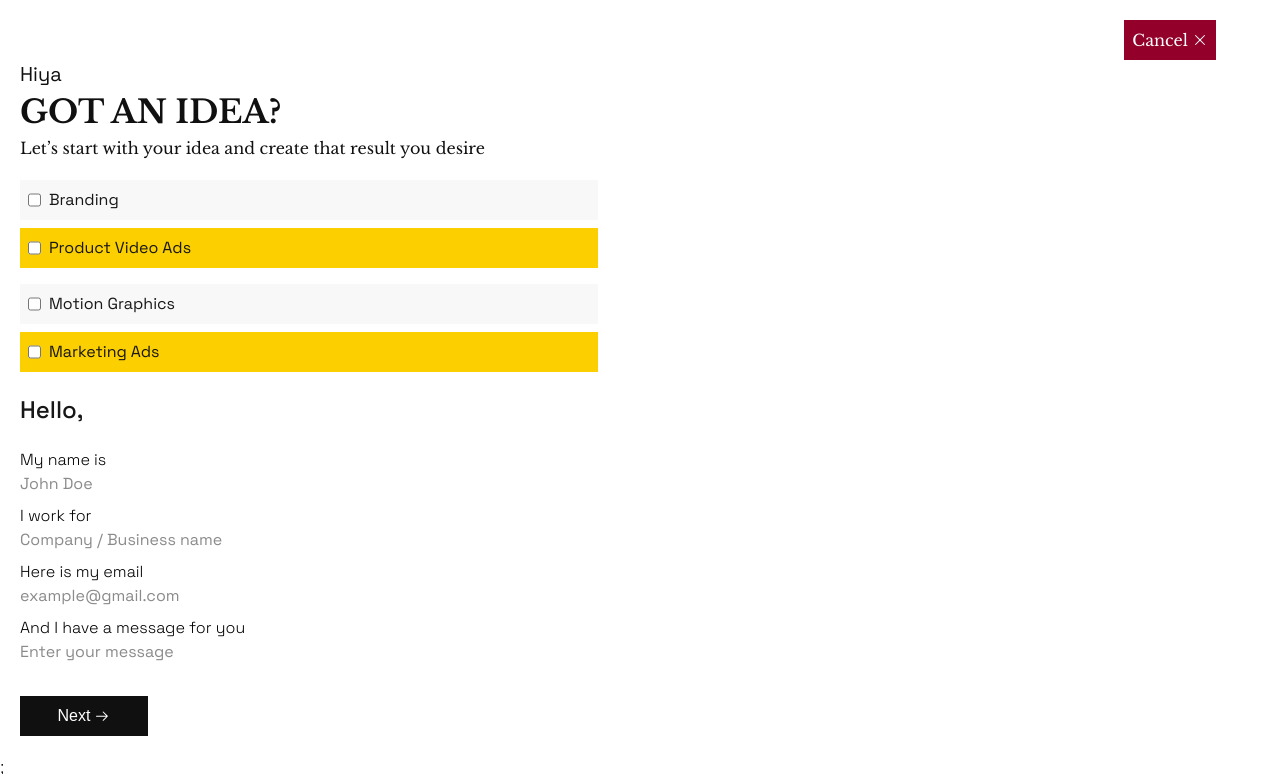
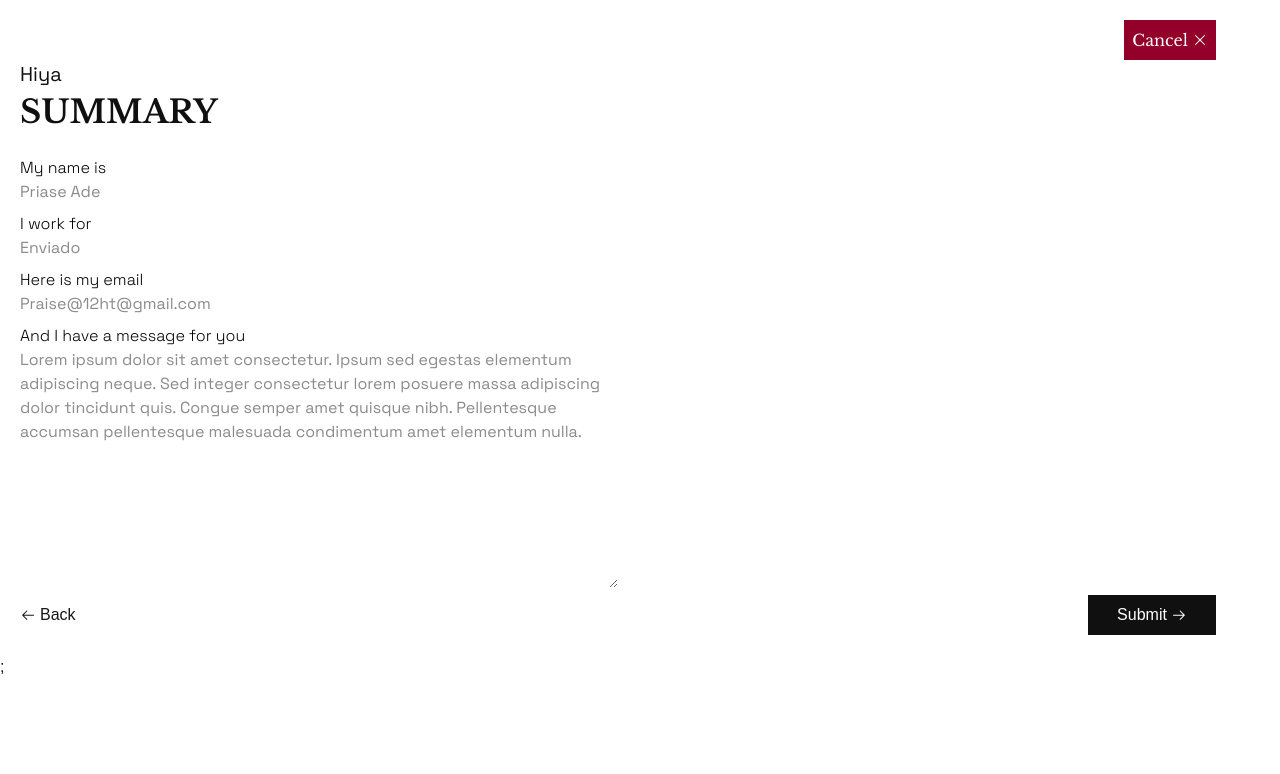
Before and after one commit to I-am-Esmart/enviado-nextjs, a Next.js app: page /contact-us in a window 1280 px wide. Both pictures are taken after a click on the button "Next". Shown: the top 774 px of the page. Built offline with nearby package versions, Linux system fonts and the light colour scheme.

Commit message:
added page change functionality

```diff
--- a/src/app/(landing-ui)/contact-us/page.tsx
+++ b/src/app/(landing-ui)/contact-us/page.tsx
@@ -1,21 +1,25 @@
+"use client";
 import Nav from "@/_components/EnviadoNav";
 import { libre, spaceGrotesk } from "@/utilities/customFonts";
+import { useState } from "react";
 import { LiaTimesSolid } from "react-icons/lia";
-import { GoArrowRight } from "react-icons/go";
+import { GoArrowLeft, GoArrowRight } from "react-icons/go";
 
 type Props = {};
 
 export default function ContactUs(props: Props) {
+  const [page, setPage] = useState(1);
+
   return (
     <div className={`w-full h-full bg-white`}>
       {/* <Nav /> */}
-
       {/* <div
         className={`relative min-h-screen pt-20 bg-[url('/assets/landingImage.png')] bg-center bg-cover bg-no-repeat`}
       >
         Contact Us
       </div> */}
-
+      {/* PAGE 1   */}
+      {page === 1 && (
         <div className={`w-[95%] flex flex-col my-5`}>
           <div className={`w-full flex justify-end`}>
             <button
@@ -45,7 +49,9 @@ export default function ContactUs(props: Props) {
                 <p>Branding</p>
               </div>
 
-            <div className={`w-full md:w-1/2 bg-[#FCCF00] mt-2 flex gap-2 p-2`}>
+              <div
+                className={`w-full md:w-1/2 bg-[#FCCF00] mt-2 flex gap-2 p-2`}
+              >
                 <input type="checkbox" name="" id="" className={``} />
                 <p className={``}>Product Video Ads</p>
               </div>
@@ -55,7 +61,9 @@ export default function ContactUs(props: Props) {
               <div className={`w-full md:w-1/2 bg-[#F8F8F8] flex gap-2  p-2`}>
                 <input type="checkbox" name="" id="" /> <p>Motion Graphics</p>
               </div>
-            <div className={`w-full md:w-1/2 bg-[#FCCF00] mt-2 flex gap-2 p-2`}>
+              <div
+                className={`w-full md:w-1/2 bg-[#FCCF00] mt-2 flex gap-2 p-2`}
+              >
                 <input type="checkbox" name="" id="" />
                 <p className={``}>Marketing Ads</p>
               </div>
@@ -102,8 +110,9 @@ export default function ContactUs(props: Props) {
               <p className={` text-[#000000] font-light`}>
                 And I have a message for you
               </p>
-            <input
-              type="text"
+              <textarea
+                rows={10}
+                name="message"
                 placeholder="Enter your message"
                 className={`w-full md:w-1/2`}
               />
@@ -111,11 +120,121 @@ export default function ContactUs(props: Props) {
           </div>
 
           <button
+            onClick={() => setPage(2)}
             className={`w-[8rem] flex justify-center items-center ml-5 mt-8 bg-[#101010] text-white p-2  gap-1`}
           >
             <span>Next</span> <GoArrowRight />
           </button>
         </div>
+      )}
+
+      {/* PAGE 2 */}
+      {page === 2 && (
+        <div className={`w-[95%] flex flex-col my-5`}>
+          <div className={`w-full flex justify-end`}>
+            <button
+              className={`${libre.className} bg-[#93002A] flex flex items-center gap-1 p-2 text-white`}
+            >
+              <span>Cancel</span>
+              <LiaTimesSolid />
+            </button>
+          </div>
+
+          <div className={`w-[90%]  ml-5 text-[#101010]`}>
+            <p className={`${spaceGrotesk.className} text-xl`}>Hiya</p>
+            <h2 className={`${libre.className} text-[2rem] font-bold`}>
+              SUMMARY
+            </h2>
+          </div>
+
+          <div
+            className={`${spaceGrotesk.className} ml-5 mt-5 text-[1rem] font-400 `}
+          >
+            <div className={``}>
+              <p className={` text-[#000000] font-light`}>My name is</p>
+              <input
+                type="text"
+                placeholder="Priase Ade"
+                className={`w-full md:w-1/2`}
+              />
+            </div>
+
+            <div className={`mt-2`}>
+              <p className={` text-[#000000] font-light`}>I work for</p>
+              <input
+                type="text"
+                placeholder="Enviado"
+                className={`w-full md:w-1/2`}
+              />
+            </div>
+
+            <div className={`mt-2`}>
+              <p className={` text-[#000000] font-light`}>Here is my email</p>
+              <input
+                type="text"
+                placeholder="Praise@12ht@gmail.com"
+                className={`w-full md:w-1/2`}
+              />
+            </div>
+
+            <div className={`mt-2`}>
+              <p className={` text-[#000000] font-light`}>
+                And I have a message for you
+              </p>
+              <textarea
+                rows={10}
+                name="message"
+                id="message"
+                placeholder="Lorem ipsum dolor sit amet consectetur. Ipsum sed egestas elementum adipiscing neque. Sed integer consectetur lorem posuere massa adipiscing dolor tincidunt quis. Congue semper amet quisque nibh. Pellentesque accumsan pellentesque malesuada condimentum amet elementum nulla."
+                className={`w-full md:w-1/2`}
+              />
+            </div>
+          </div>
+
+          <div className={`flex justify-between items-center ml-5`}>
+            <div
+              onClick={() => setPage(1)}
+              className={`flex justify-center items-center gap-1`}
+            >
+              <GoArrowLeft /> <span>Back</span>
+            </div>
+
+            <button
+              onClick={() => setPage(3)}
+              className={`w-[8rem] flex justify-center items-center bg-[#101010] text-white p-2  gap-1`}
+            >
+              <span>Submit</span> <GoArrowRight />
+            </button>
+          </div>
+        </div>
+      )}
+
+      {/* PAGE 3 */}
+      {page === 3 && (
+        <div className={`w-[95%] flex flex-col my-5`}>
+          <div className={`w-full flex justify-end`}>
+            <button
+              className={`${libre.className} bg-[#93002A] flex flex items-center gap-1 p-2 text-white`}
+            >
+              <span>Cancel</span>
+              <LiaTimesSolid />
+            </button>
+          </div>
+
+          <div className={`w-full flex flex-col  justify-center items-center`}>
+            <div className={`bg-[#93002A] w-[8rem] h-[8rem] mt-20`}></div>
+
+            <div
+              className={`${spaceGrotesk.className} w-[80%] mt-5 text-[1.2rem] font-400 `}
+            >
+              <p>
+                Thank you! We’ve gotten your message and we will reach out to
+                you shortly.
+              </p>
+            </div>
+          </div>
+        </div>
+      )}
     </div>
   );
 }
```
Lines whose indentation alone changed are shown as unchanged.
